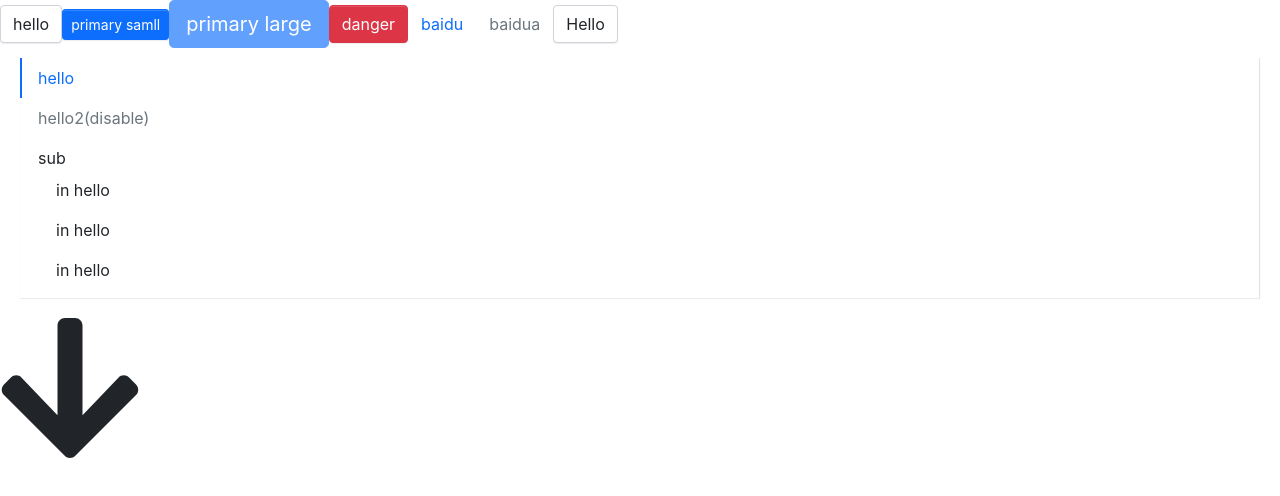
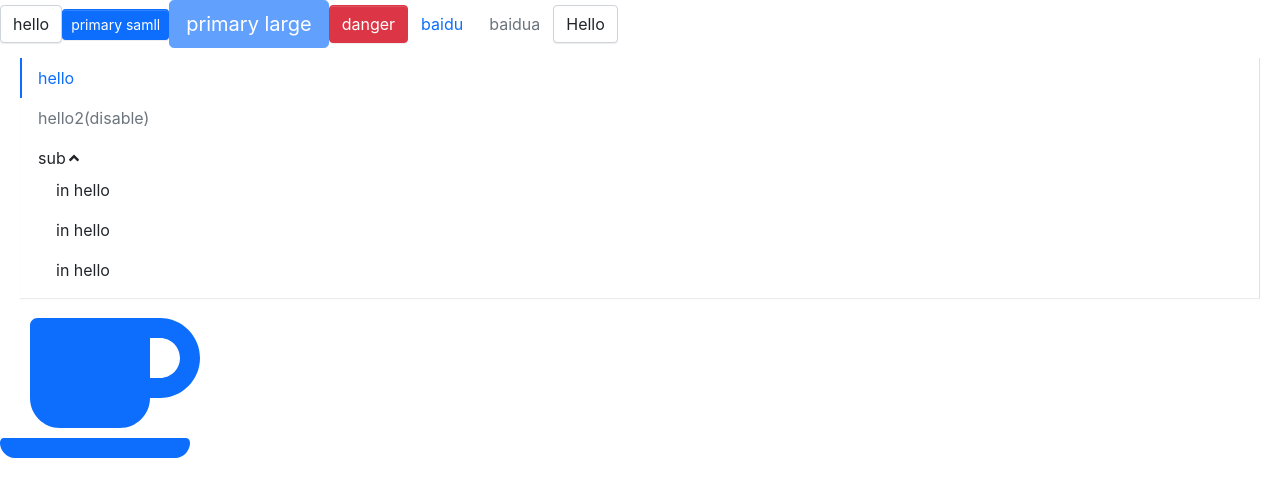
Before and after one commit to hungwii/ComponentBase, a React (Create React App) app: page / in a window 1280 px wide. Shown: the top 496 px of the page. Built offline with nearby package versions, Linux system fonts and the light colour scheme.

Commit message:
icon组件完成

```diff
--- a/package.json
+++ b/package.json
@@ -14,6 +14,7 @@
     "@types/node": "^12.0.0",
     "@types/react": "^16.9.53",
     "@types/react-dom": "^16.9.8",
+    "@types/react-transition-group": "^4.4.0",
     "classnames": "^2.2.6",
     "node-sass": "4.14.1",
     "react": "^17.0.1",
--- a/src/App.tsx
+++ b/src/App.tsx
@@ -8,6 +8,7 @@ import Icon from './components/Icon/Icon'
 import { library } from '@fortawesome/fontawesome-svg-core'
 import { fas } from '@fortawesome/free-solid-svg-icons'
 library.add(fas)
+
 
 
 function App() {
@@ -34,7 +35,7 @@ function App() {
         </Menu>
 
 
-        <Icon icon='arrow-down' theme='danger' size='10x'></Icon>
+        <Icon icon='coffee' theme='primary' size='10x'></Icon>
       </header>
     </div>
   );
--- a/src/components/Icon/Icon.tsx
+++ b/src/components/Icon/Icon.tsx
@@ -10,7 +10,7 @@ export interface IconProps extends FontAwesomeIconProps {
 const Icon: React.FC<IconProps> = (props) => {
     const {className, theme, ...restProps} = props
     const classes = classNames('hw-icon', className, {
-        ['icon-${theme}'] : theme
+        [`icon-${theme}`] : theme
     })
     return (
         <FontAwesomeIcon className={classes} {...restProps}></FontAwesomeIcon>
--- /dev/null
+++ b/src/components/Icon/_style.scss
@@ -0,0 +1,5 @@
+@each $key, $val in $theme-colors {
+    .icon-#{$key} {
+        color:$val;
+    }
+}
--- a/src/components/Menu/SubMenu.tsx
+++ b/src/components/Menu/SubMenu.tsx
@@ -2,6 +2,8 @@ import React, {useContext, useState} from 'react'
 import classNames from 'classnames'
 import { MenuContext } from './Menu'
 import { MenuItemProps} from './MenuItem'
+import Icon from '../Icon/Icon'
+
 
 export interface SubMenuProps {
     index ?: string;
@@ -15,7 +17,9 @@ const SubMenu: React.FC<SubMenuProps> = ({index, title, children, className}) =>
     const isOpened = (index && context.mode === 'vertical') ? openedSubMenus.includes(index) : false
     const [menuOpen, setOpen] = useState(isOpened)
     const classes = classNames('menu-item submenu-item', className, {
-        'is-active': context.index === index
+        'is-active': context.index === index,
+        'is-opened': menuOpen,
+        'is-vertical': context.mode === 'vertical'
     })
     const handleClick = (e:React.MouseEvent) => {
         e.preventDefault()
@@ -51,14 +55,16 @@ const SubMenu: React.FC<SubMenuProps> = ({index, title, children, className}) =>
 
         return (
             <ul className={subMenuClasses}>
-                {childrenComponent}
+            {childrenComponent}
             </ul>
+
         )
     }
     return (
         <li className={classes} key={index} {...hoverEvent}>
             <div className='submenu-title' {...clickEvent}>
                 {title}
+                <Icon icon='angle-down' className='arrow-icon'></Icon>
             </div>
             {renderChildren()}
         </li>
--- a/src/components/Menu/_style.scss
+++ b/src/components/Menu/_style.scss
@@ -27,6 +27,7 @@
     }
     .submenu-item {
         position: relative;
+
         .submenu-title {
             display: flex;
             align-items: center;
@@ -46,7 +47,7 @@
             transform: rotate(0deg) !important;
         }
     }
-    is-vertical.isopend {
+    .is-vertical.is-opened {
         .arrow-icon {
             transform: rotate(180deg) !important;
         }
--- a/src/styles/index.scss
+++ b/src/styles/index.scss
@@ -7,3 +7,5 @@
 @import '../components/Button/style';
 
 @import  '../components/Menu/style';
+
+@import '../components/Icon/style'
```
Also changed, not shown: 2 other files (tests, documents, lock files or other folders).
